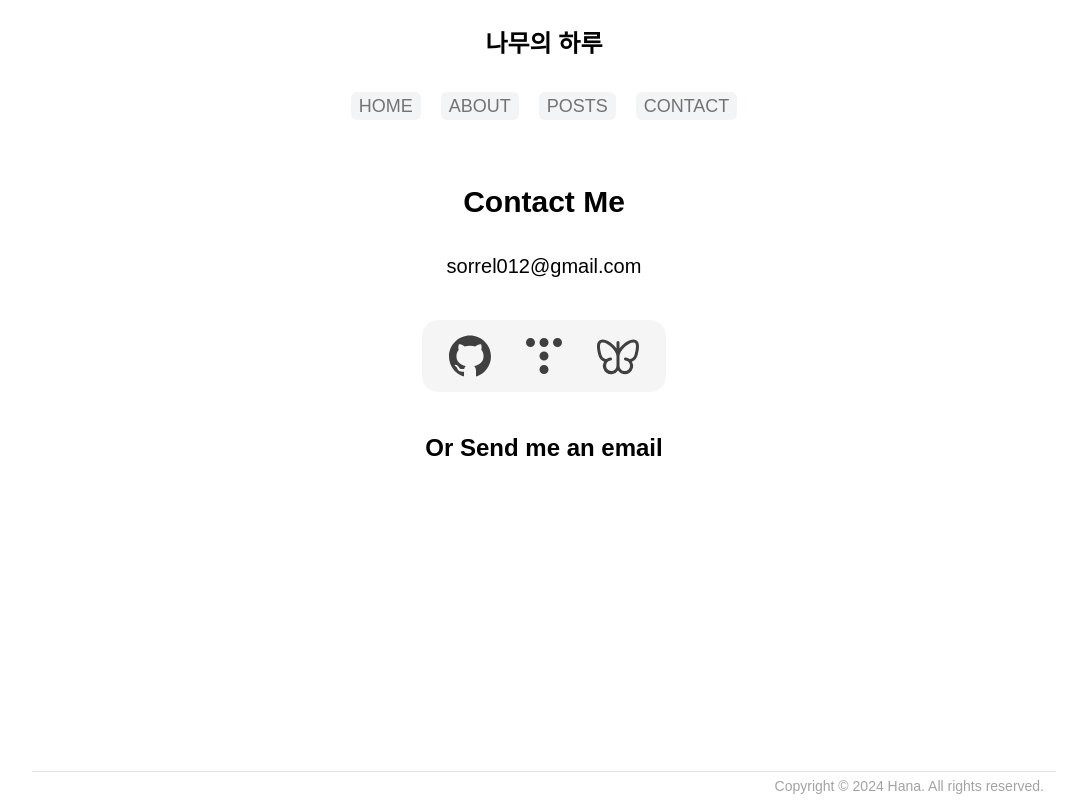
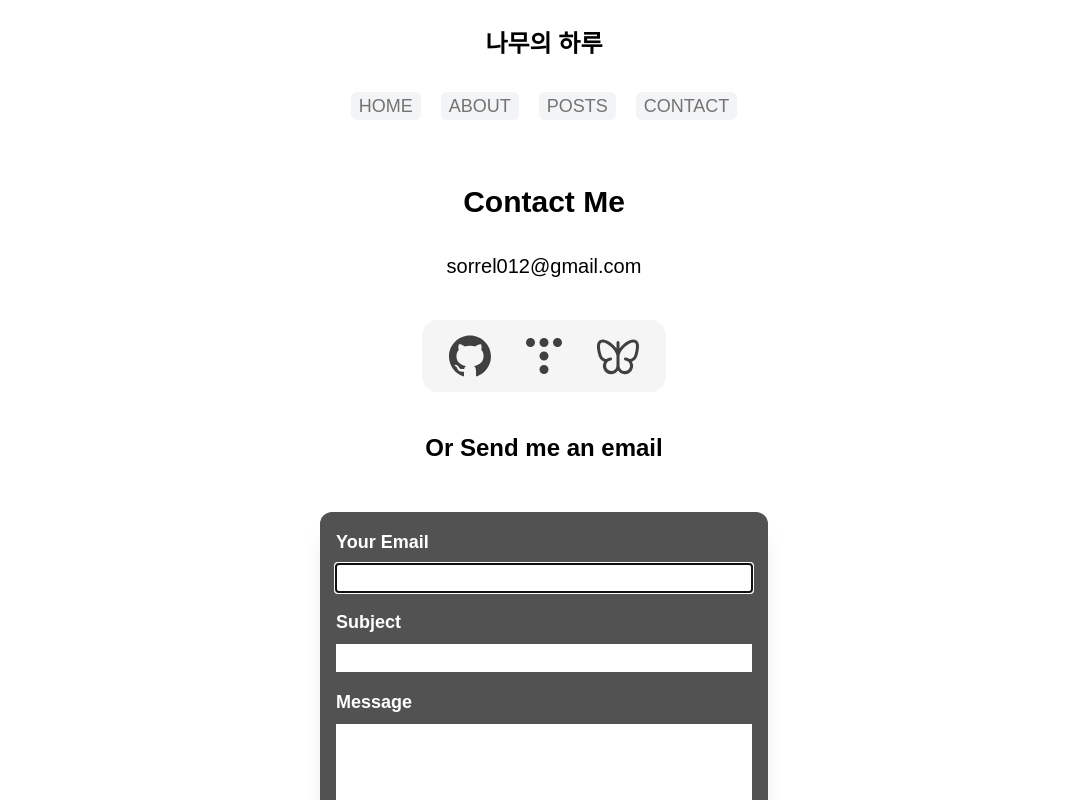
Before and after one commit to sorrel012/next-blog, a Next.js app: page /contact in a window 1280 px wide. Shown: the whole page, without its empty margins (96-1183 px from the left). Built offline with nearby package versions, Linux system fonts and the light colour scheme; a web font is replaced by a local one.

Commit message:
feat: contact form 구현

```diff
--- /dev/null
+++ b/src/components/contact/Banner.tsx
@@ -0,0 +1,18 @@
+export interface BannerData {
+  message: string;
+  state: 'success' | 'error';
+}
+
+export default function Banner({
+  banner: { message, state },
+}: {
+  banner: BannerData;
+}) {
+  const isSuccess = state === 'success';
+  const icon = isSuccess ? '✔' : '🔥';
+  return (
+    <p
+      className={`px-2 py-1 ${isSuccess ? 'bg-green-300 text-green-800' : 'bg-red-300 text-red-300'} w-full max-w-md rounded-md`}
+    >{`${icon} ${message}`}</p>
+  );
+}
--- a/src/components/contact/ContactForm.tsx
+++ b/src/components/contact/ContactForm.tsx
@@ -1,3 +1,85 @@
+'use client';
+
+import { ChangeEvent, FormEvent, useState } from 'react';
+import Banner, { BannerData } from '@/components/contact/Banner';
+
+interface Form {
+  from: string;
+  subject: string;
+  message: string;
+}
+
+const LABEL = 'font-bold';
+const INPUT = 'mb-2 text-black';
+
 export default function ContactForm() {
-  return <></>;
+  const [form, setForm] = useState<Form>({
+    from: '',
+    subject: '',
+    message: '',
+  });
+  const [banner, setBanner] = useState<BannerData | null>(null);
+
+  const onChange = (e: ChangeEvent<HTMLInputElement | HTMLTextAreaElement>) => {
+    const { name, value } = e.target;
+    setForm((prev) => ({ ...prev, [name]: value }));
+  };
+
+  const onSubmit = (e: FormEvent<HTMLFormElement>) => {
+    e.preventDefault();
+    console.log(form);
+    setBanner({ message: '성공', state: 'success' });
+    // setTimeout(() => {
+    //   setBanner(null);
+    // }, 3000);
+  };
+
+  return (
+    <>
+      {banner && <Banner banner={banner} />}
+      <form
+        onSubmit={onSubmit}
+        className="m-4 flex w-full max-w-md flex-col gap-2 rounded-xl bg-neutral-600 p-4 text-white shadow-xl"
+      >
+        <label htmlFor="from" className={LABEL}>
+          Your Email
+        </label>
+        <input
+          type="email"
+          id="from"
+          name="from"
+          required
+          autoFocus
+          value={form.from}
+          onChange={onChange}
+          className={INPUT}
+        />
+        <label htmlFor="subject" className={LABEL}>
+          Subject
+        </label>
+        <input
+          type="text"
+          id="subject"
+          name="subject"
+          required
+          value={form.subject}
+          onChange={onChange}
+          className={INPUT}
+        />
+        <label htmlFor="message" className={LABEL}>
+          Message
+        </label>
+        <textarea
+          rows={10}
+          id="message"
+          name="message"
+          required
+          value={form.message}
+          onChange={onChange}
+          className={`${INPUT} resize-none`}
+        />
+        <button className="rounded-md bg-gray-100 text-gray-800">Submit</button>
+      </form>
+    </>
+  );
 }
```
